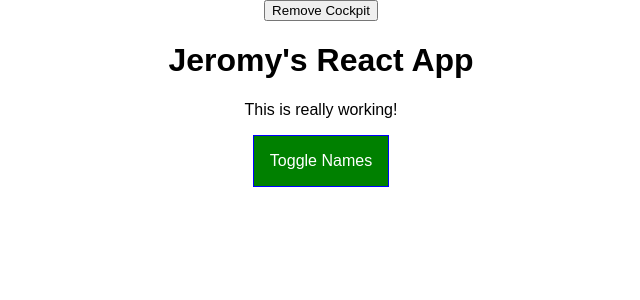
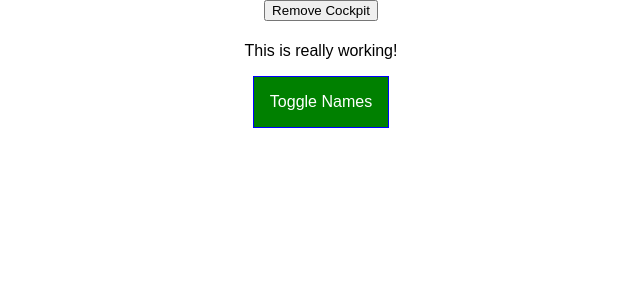
Before and after one commit to jeromy-cannon/ReactTheCompleteGuide, a React app in the folder react-complete-guide/: page / in a window 1280 px wide. Shown: the top 300 px of the page, without its empty margins (319-959 px from the left). Built offline with nearby package versions, Linux system fonts and the light colour scheme.

Commit message:
worked on more class

```diff
--- a/react-complete-guide/src/components/Cockpit/Cockpit.js
+++ b/react-complete-guide/src/components/Cockpit/Cockpit.js
@@ -9,9 +9,10 @@
         // const timer = setTimeout(() => {
         //     alert('Saved data to cloud!');
         // }, 1000);
-        setTimeout(() => {
-            alert('Saved data to cloud!');
-        }, 1000);
+        // commenting out, because this is annoying
+        // setTimeout(() => {
+        //     alert('Saved data to cloud!');
+        // }, 1000);
         return () => {
             // clearTimeout(timer);
             console.log('[Cockpit.js] cleanup work in useEffect');
@@ -20,7 +21,7 @@
     // runs return function (cleanup function) on unmount
     // }, [props.persons]);
 
-    useEffect(()=> {
+    useEffect(() => {
         console.log('[Cockpit.js] 2nd useEffect');
         return () => {
             console.log('[Cockpit.js] cleanup work in 2nd useEffect');
--- a/react-complete-guide/src/components/Persons/Person/Person.js
+++ b/react-complete-guide/src/components/Persons/Person/Person.js
@@ -1,16 +1,33 @@
-import React, { Component } from 'react';
-import styles from './Person.css';
+import React, { Component, Fragment } from 'react';
+//import styles from './Person.css';
+//import Aux from '../../../hoc/Auxiliary';
+
 
 class Person extends Component {
   render() {
     console.log('[Person.js] rendering...');
-    return (
-      <div className={styles.Person}>
-        <p onClick={this.props.click}>I'm {this.props.name} and {this.props.age} years old!</p>
-        <p>{this.props.children}</p>
-        <input type="text" onChange={this.props.changed} value={this.props.name} />
-      </div>
-    );
+    return (<Fragment>
+      <p onClick={this.props.click}>I'm {this.props.name} and {this.props.age} years old!</p>
+      <p>{this.props.children}</p>
+      <input type="text" onChange={this.props.changed} value={this.props.name} />
+    </Fragment>);
+    // return (<Aux>
+    //   <p onClick={this.props.click}>I'm {this.props.name} and {this.props.age} years old!</p>
+    //   <p>{this.props.children}</p>
+    //   <input type="text" onChange={this.props.changed} value={this.props.name} />
+    // </Aux>);
+    // return [
+    //   <p key="i1" onClick={this.props.click}>I'm {this.props.name} and {this.props.age} years old!</p>,
+    //   <p key="i2">{this.props.children}</p>,
+    //   <input key="i3" type="text" onChange={this.props.changed} value={this.props.name} />
+    // ];
+    // return (
+    //   <div className={styles.Person}>
+    //     <p onClick={this.props.click}>I'm {this.props.name} and {this.props.age} years old!</p>
+    //     <p>{this.props.children}</p>
+    //     <input type="text" onChange={this.props.changed} value={this.props.name} />
+    //   </div>
+    // );
   }
 };
 
--- a/react-complete-guide/src/containers/App.js
+++ b/react-complete-guide/src/containers/App.js
@@ -4,6 +4,9 @@
 import styles from './App.module.css';
 import Persons from '../components/Persons/Persons';
 import Cockpit from '../components/Cockpit/Cockpit';
+//import WithClass from '../hoc/WithClass';
+import withClass from '../hoc/withClass';
+import Aux from '../hoc/Auxiliary';
 
 class App extends Component {
   constructor(props) {
@@ -85,7 +88,7 @@
     }
 
     return (
-      <div className={styles.App}>
+      <Aux>
         <button onClick={() => {
           this.setState({ showCockpit: false })
         }}>
@@ -97,9 +100,39 @@
           clicked={this.togglePersonsHandler} />
           : null}
         {persons}
-      </div>
+      </Aux>
     );
+    // return (
+    //   <WithClass classes={styles.App}>
+    //     <button onClick={() => {
+    //       this.setState({ showCockpit: false })
+    //     }}>
+    //       Remove Cockpit</button>
+    //     {this.state.showCockpit ? <Cockpit
+    //       title={this.props.appTitle}
+    //       showPersons={this.state.showPersons}
+    //       personsLength={this.state.persons.length}
+    //       clicked={this.togglePersonsHandler} />
+    //       : null}
+    //     {persons}
+    //   </WithClass>
+    // );
+    // return (
+    //   <div className={styles.App}>
+    //     <button onClick={() => {
+    //       this.setState({ showCockpit: false })
+    //     }}>
+    //       Remove Cockpit</button>
+    //     {this.state.showCockpit ? <Cockpit
+    //       title={this.props.appTitle}
+    //       showPersons={this.state.showPersons}
+    //       personsLength={this.state.persons.length}
+    //       clicked={this.togglePersonsHandler} />
+    //       : null}
+    //     {persons}
+    //   </div>
+    // );
   }
 }
 
-export default App;
+export default withClass(App, styles.App);
--- /dev/null
+++ b/react-complete-guide/src/hoc/Auxiliary.js
@@ -0,0 +1,5 @@
+//import React from 'react';
+
+const aux = props => props.children;
+
+export default aux;
--- /dev/null
+++ b/react-complete-guide/src/hoc/withClass.js
@@ -0,0 +1,21 @@
+import React from 'react';
+
+const withClass = (WrappedComponent, className) => {
+    return props => (
+        <div class={className}>
+            <WrappedComponent />
+        </div>
+    );
+};
+
+export default withClass;
+
+// import React from 'react';
+
+// const withClass = props => (
+//     <div className={props.classes}>
+//         {props.children}
+//     </div>
+// );
+
+// export default withClass;
```
